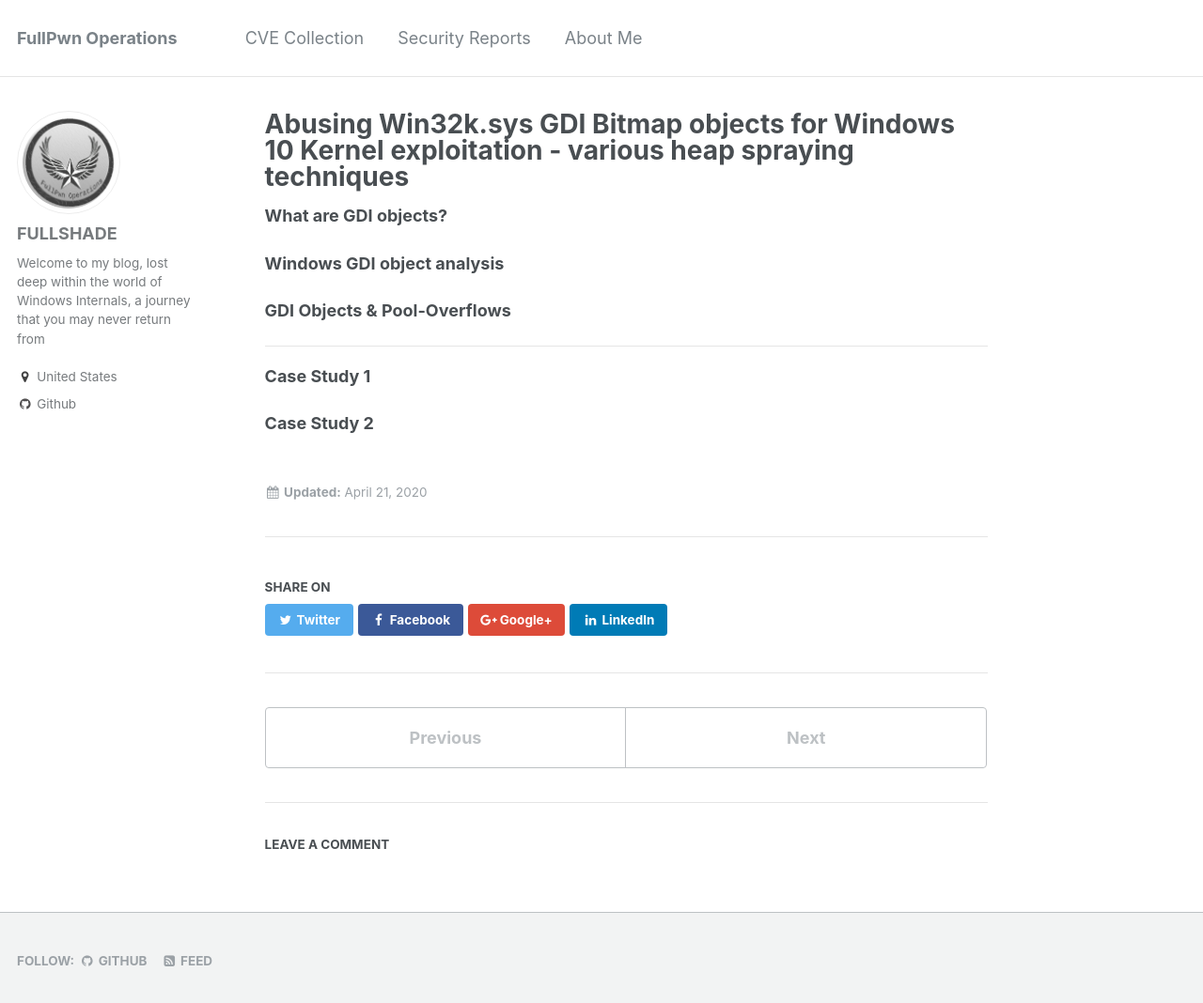
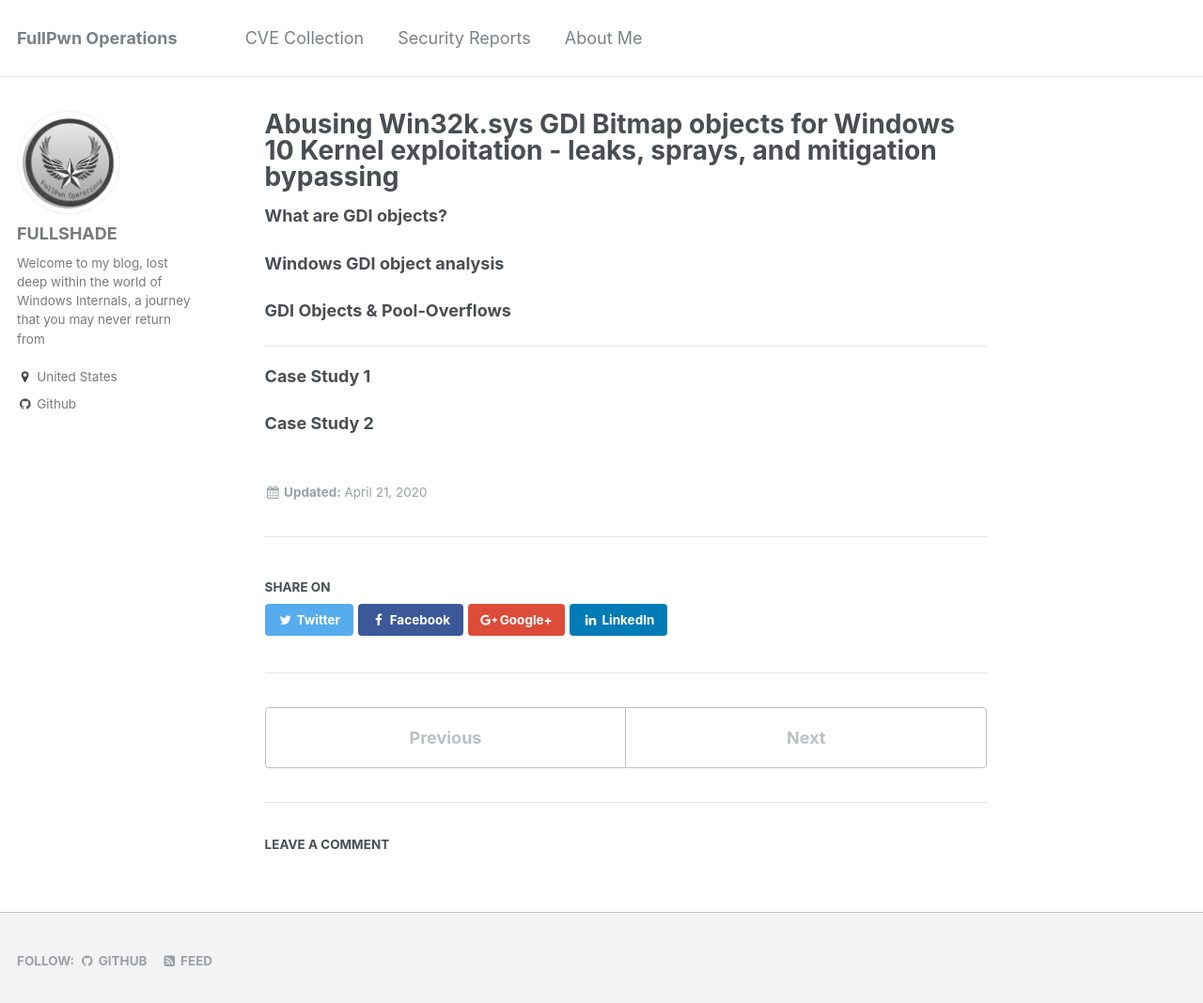
Before and after one commit to asdyxcyxc/FULLSHADE.github.io, a Jekyll site: the page built from _posts/2020-04-21-gdi-exploitation.md, in a window 1280 px wide and 1081 px high. Shown: the top 1068 px of the window at 94% size. Built offline with Jekyll 4.4.1, drawn with Linux system fonts in a browser that asks for light colours; comment, search, counter and statistics services are not loaded.

Commit message:
Update 2020-04-21-gdi-exploitation.md

```diff
--- a/_posts/2020-04-21-gdi-exploitation.md
+++ b/_posts/2020-04-21-gdi-exploitation.md
@@ -1,6 +1,6 @@
 ---
 layout: single
-title: Abusing Win32k.sys GDI Bitmap objects for Windows 10 Kernel exploitation - various heap spraying techniques
+title: Abusing Win32k.sys GDI Bitmap objects for Windows 10 Kernel exploitation - leaks, sprays, and mitigation bypassing
 ---
 
 **What are GDI objects?**
```
